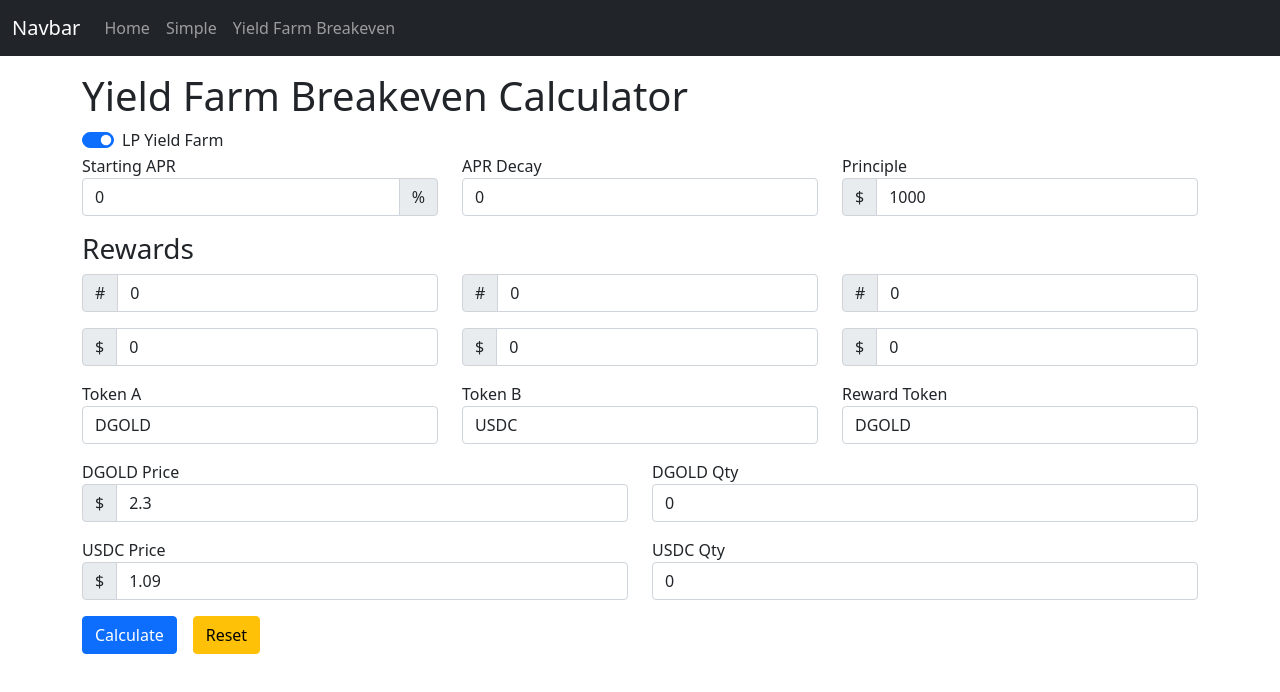
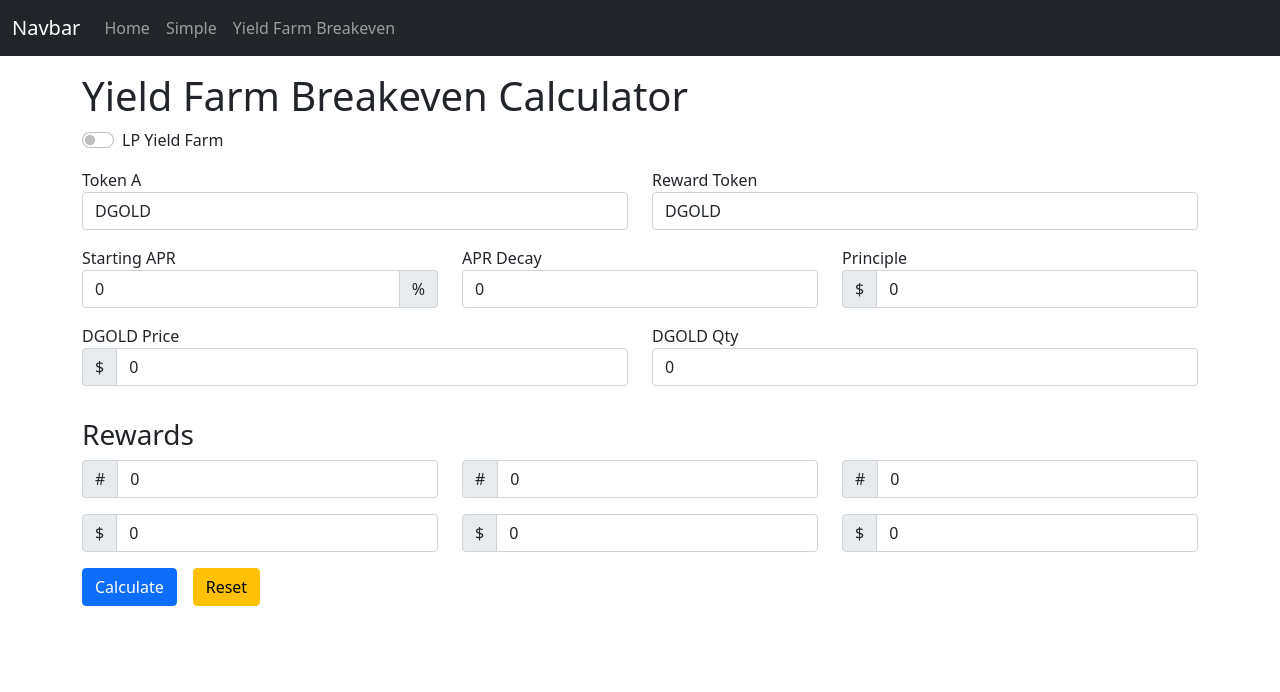
Before and after one commit to preginald/cryptomite-frontend, a Vue app: page /calculators/yield-farming-breakeven in a window 1280 px wide. Shown: the top 692 px of the page. Built offline with nearby package versions, Linux system fonts and the light colour scheme.

Commit message:
Move token input to top

```diff
--- a/src/components/calculators/YieldFarmBreakeven.vue
+++ b/src/components/calculators/YieldFarmBreakeven.vue
@@ -5,7 +5,39 @@
       <input class="form-check-input" type="checkbox" id="yieldFarmType" @change="toggleYieldFarmType" v-model="yieldFarm">
       <label class="form-check-label" for="flexSwitchCheckDefault">{{ farmType }}</label>
     </div>
-      <div class="row">
+    <div class="row mt-3">
+      <div class="col">
+        <label for="tokenA">Token A</label>
+        <input
+                type="text"
+                placeholder="Token A"
+                class="form-control"
+                v-model="tokenA"
+                id="tokenA"
+        />
+      </div>
+      <div class="col" v-if="yieldFarm">
+        <label for="tokenB">Token B</label>
+        <input
+                type="text"
+                placeholder="Token B"
+                class="form-control"
+                v-model="tokenB"
+                id="tokenB"
+        />
+      </div>
+      <div class="col">
+        <label for="tokenR">Reward Token</label>
+        <input
+                type="text"
+                placeholder="Token R"
+                class="form-control"
+                v-model="tokenR"
+                id="tokenR"
+        />
+      </div>
+    </div>
+    <div class="row mt-3">
       <div class="col">
         <label for="apr">Starting APR</label>
         <div class="input-group">
@@ -43,6 +75,58 @@
                 @change="principleOnChange()"
         />
         </div>
+      </div>
+    </div>
+    <div class="row mt-3">
+      <div class="col">
+        <label for="tokenAPrice">{{ tokenA }} Price</label>
+        <div class="input-group">
+          <span class="input-group-text">$</span>
+          <input
+                  type="text"
+                  placeholder="Token A Price"
+                  class="form-control"
+                  v-model="tokenAPrice"
+                  id="tokenAPrice"
+                  @change="priceOnChange()"
+          />
+        </div>
+      </div>
+      <div class="col">
+        <label for="tokenAQty">{{ tokenA }} Qty</label>
+        <input
+                type="text"
+                placeholder="Token A Qty"
+                class="form-control"
+                v-model="tokenAQty"
+                id="tokenAQty"
+        />
+      </div>
+    </div>
+    <div class="row mt-3">
+      <div class="col" v-if="yieldFarm">
+        <label for="tokenBPrice">{{ tokenB }} Price</label>
+        <div class="input-group">
+          <span class="input-group-text">$</span>
+          <input
+                  type="text"
+                  placeholder="Token B Price"
+                  class="form-control"
+                  v-model="tokenBPrice"
+                  id="tokenBPrice"
+                  @change="priceOnChange()"
+          />
+        </div>
+      </div>
+      <div class="col" v-if="yieldFarm">
+        <label for="tokenBQty">{{ tokenB }} Qty</label>
+        <input
+                type="text"
+                placeholder="Token B Qty"
+                class="form-control"
+                v-model="tokenBQty"
+                id="tokenBQty"
+        />
       </div>
     </div>
     <div class="row mt-3">
@@ -120,90 +204,6 @@
     </div>
     <div class="row mt-3">
       <div class="col">
-        <label for="tokenA">Token A</label>
-        <input
-                type="text"
-                placeholder="Token A"
-                class="form-control"
-                v-model="tokenA"
-                id="tokenA"
-        />
-      </div>
-      <div class="col" v-if="yieldFarm">
-        <label for="tokenB">Token B</label>
-        <input
-                type="text"
-                placeholder="Token B"
-                class="form-control"
-                v-model="tokenB"
-                id="tokenB"
-        />
-      </div>
-      <div class="col">
-        <label for="tokenR">Reward Token</label>
-        <input
-                type="text"
-                placeholder="Token R"
-                class="form-control"
-                v-model="tokenR"
-                id="tokenR"
-        />
-      </div>
-    </div>
-    <div class="row mt-3">
-      <div class="col">
-        <label for="tokenAPrice">{{ tokenA }} Price</label>
-        <div class="input-group">
-          <span class="input-group-text">$</span>
-          <input
-                  type="text"
-                  placeholder="Token A Price"
-                  class="form-control"
-                  v-model="tokenAPrice"
-                  id="tokenAPrice"
-                  @change="priceOnChange()"
-          />
-        </div>
-      </div>
-      <div class="col">
-        <label for="tokenAQty">{{ tokenA }} Qty</label>
-        <input
-                type="text"
-                placeholder="Token A Qty"
-                class="form-control"
-                v-model="tokenAQty"
-                id="tokenAQty"
-        />
-      </div>
-    </div>
-    <div class="row mt-3">
-      <div class="col" v-if="yieldFarm">
-        <label for="tokenBPrice">{{ tokenB }} Price</label>
-        <div class="input-group">
-          <span class="input-group-text">$</span>
-          <input
-                  type="text"
-                  placeholder="Token B Price"
-                  class="form-control"
-                  v-model="tokenBPrice"
-                  id="tokenBPrice"
-                  @change="priceOnChange()"
-          />
-        </div>
-      </div>
-      <div class="col" v-if="yieldFarm">
-        <label for="tokenBQty">{{ tokenB }} Qty</label>
-        <input
-                type="text"
-                placeholder="Token B Qty"
-                class="form-control"
-                v-model="tokenBQty"
-                id="tokenBQty"
-        />
-      </div>
-    </div>
-    <div class="row mt-3">
-      <div class="col">
         <button class="btn btn-primary" @click="calculate">Calculate</button>
         <button class="btn btn-warning mx-3" @click="reset">Reset</button>
       </div>
@@ -221,18 +221,18 @@ export default defineComponent({
   name: "SimpleCalculator",
   data() {
     return {
-      yieldFarm: true,
+      yieldFarm: false,
       farmType: "LP Yield Farm",
       apr: 0,
       decay: 0,
       tokenA: "DGOLD",
       tokenB: "USDC",
       tokenR: "DGOLD",
-      tokenAPrice: 2.30,
-      tokenBPrice: 1.09,
+      tokenAPrice: 0,
+      tokenBPrice: 1.00,
       tokenAQty: 0,
       tokenBQty: 0,
-      principle: 1000.00,
+      principle: 0,
       totalYield: 0,
       dailyYield: 0,
       hourlyYield: 0,
@@ -248,9 +248,19 @@ export default defineComponent({
       this.farmType = this.yieldFarm ? "LP Yield Farm" : "Single Stake Farm"
       this.calculateLP()
     },
-    validate() {
-      let valid = true
-      return valid
+    validate(validArr: any[]) {
+      let valid: any[] = []
+      validArr.forEach((element: any) => {
+        element = Number(element)
+        console.log(element)
+
+        if(element <= 0){
+          valid.push(false)
+        }
+      })
+
+      return valid.every(Boolean)
+
     },
     reset() {
       this.apr = 0
@@ -258,6 +268,7 @@ export default defineComponent({
     },
     priceOnChange(){
       this.calculateLP()
+      this.calculateYield()
     },
     principleOnChange(){
       this.calculateYield()
@@ -271,12 +282,16 @@ export default defineComponent({
       this.calculatePrinciple()
     },
     calculatePrinciple(){
+      let validArr = [this.apr, this.dailyYieldValue, this.tokenAPrice]
+
+      if(this.validate(validArr)){
       let data = {
         apr: this.apr,
         dailyYieldValue: this.dailyYieldValue,
         tokenAPrice: this.tokenAPrice,
         service: 'calculatePrinciple',
       }
+
       CalculatorDataService.calculate(data)
       .then((response: ResponseData) => {
         this.totalYieldValue = response.data.totalYieldValue
@@ -288,14 +303,19 @@ export default defineComponent({
         this.principle = response.data.principle
         this.status = response.data.status
       })
+      }
     },
     calculateYield(){
+      let validArr = [this.apr, this.tokenAPrice, this.principle]
+
+      if(this.validate(validArr)){
         let data = {
           apr: this.apr,
           tokenAPrice: this.tokenAPrice,
           principle: this.principle,
           service: 'calculateYield',
         }
+
         CalculatorDataService.calculate(data)
         .then((response: ResponseData) => {
           this.totalYield = response.data.totalYield
@@ -306,8 +326,17 @@ export default defineComponent({
           this.hourlyYieldValue = response.data.hourlyYieldValue
           this.status = response.data.status
         })
+      }
     },
     calculateLP(){
+      let validArr = []
+      if(this.yieldFarm){
+        validArr = [this.tokenAPrice, this.tokenBPrice, this.principle]
+      } else {
+        validArr = [this.tokenAPrice, this.principle]
+      }
+
+      if(this.validate(validArr)){
         let data = {
           tokenAPrice: this.tokenAPrice,
           tokenBPrice: this.tokenBPrice,
@@ -323,6 +352,7 @@ export default defineComponent({
           this.status = response.data.status
           // console.log(response.data)
         })
+      }
     },
   },
 })
```
Lines whose indentation alone changed are shown as unchanged.
